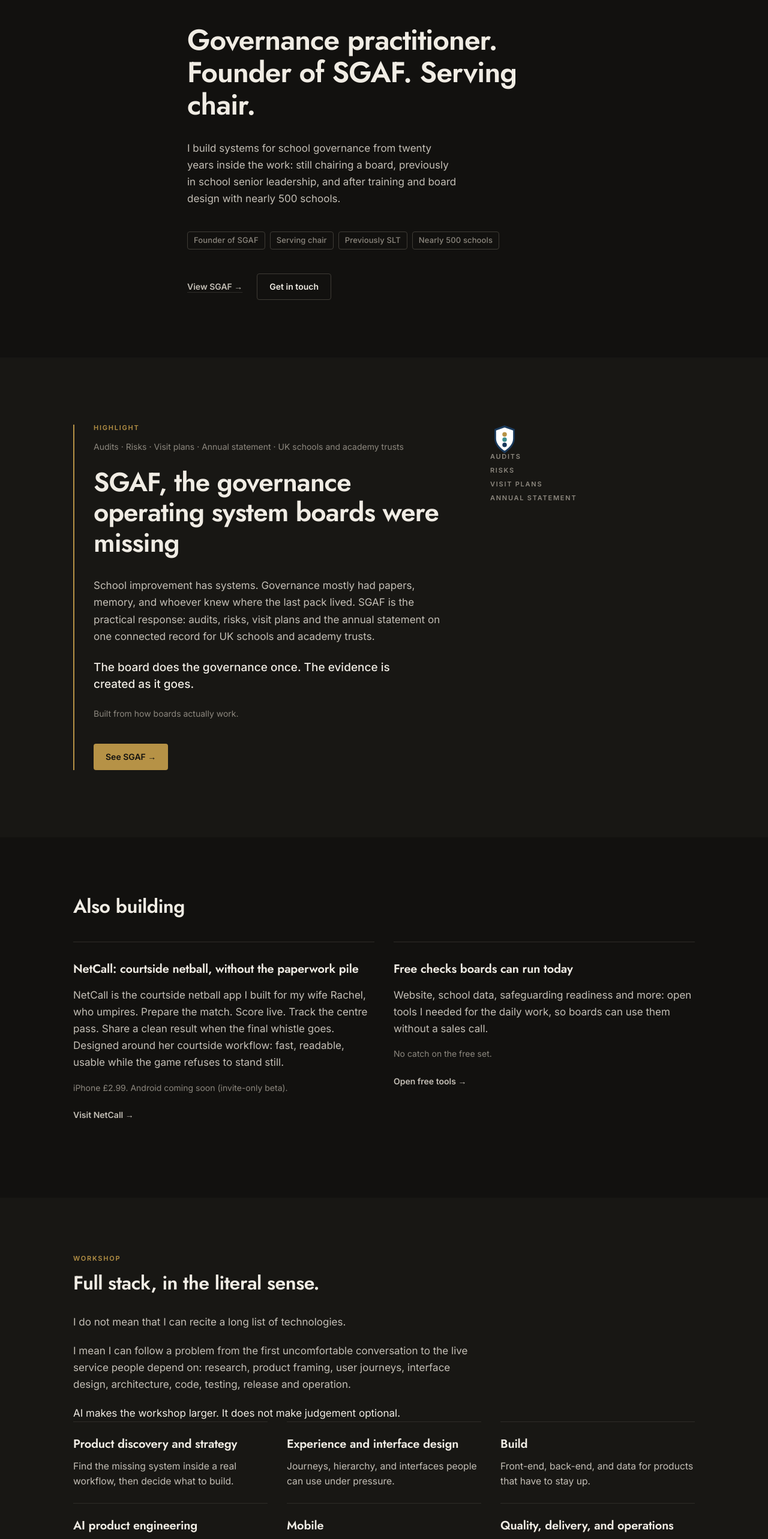
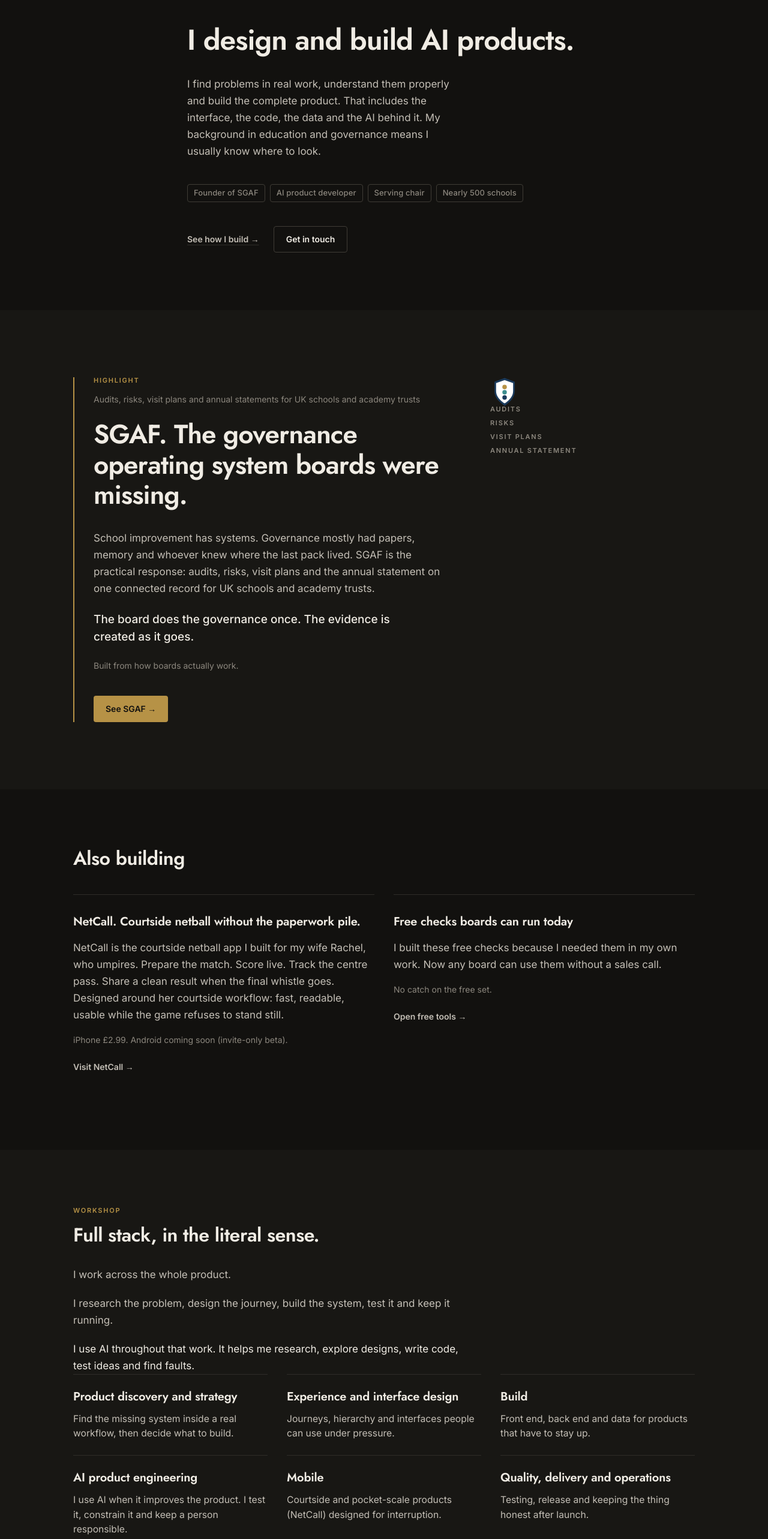
Before and after one commit to Vicariouso/joshuamangas-com, a Next.js app: page / in a window 1280 px wide. Shown: the part 120-2686 px from the top of the page at 60% size. Built offline with nearby package versions, Linux system fonts and the light colour scheme.

Commit message:
Rewrite homepage in plain Joshua voice

```diff
--- a/app/page.tsx
+++ b/app/page.tsx
@@ -34,14 +34,14 @@
   {
     title: "Governors, when was the last time you spoke about swimming?",
     abstract:
-      "Turn a news story into a board-ready comparison: school issue, local pattern, or strength to celebrate.",
+      "Turn a news story into a board-ready comparison: school issue, local pattern or strength to celebrate.",
     href: "https://www.linkedin.com/posts/joshuamangas_schoolgovernance-educationdata-governorchallenge-activity-7493319460536373248-wXTY",
     source: "On LinkedIn",
   },
   {
     title: "Recruiting governors isn’t the hard part",
     abstract:
-      "STEM ambassadors, social mobility, and putting careers outreach on the board agenda.",
+      "STEM ambassadors, social mobility and putting careers outreach on the board agenda.",
     href: "https://www.linkedin.com/posts/joshuamangas_latest-edition-of-its-really-not-that-hard-activity-7492616875982548992-0lrS",
     source: "On LinkedIn",
   },
@@ -49,8 +49,8 @@
 
 const proofChips = [
   "Founder of SGAF",
+  "AI product developer",
   "Serving chair",
-  "Previously SLT",
   "Nearly 500 schools",
 ] as const;
 
@@ -80,13 +80,13 @@
           className="shell-prose px-6 py-12 sm:px-8 sm:py-16 lg:py-24"
         >
           <h1 className="type-h1 text-text">
-            Governance practitioner. Founder of SGAF. Serving chair.
+            I design and build AI products.
           </h1>
           <p className="mt-8 max-w-[42ch] text-text-2" style={{ fontSize: "1.0625rem", lineHeight: 1.65 }}>
-            I build systems for school governance from twenty years inside the
-            work: still chairing a board, previously in school senior
-            leadership, and after training and board design with nearly 500
-            schools.
+            I find problems in real work, understand them properly and build
+            the complete product. That includes the interface, the code, the
+            data and the AI behind it. My background in education and governance
+            means I usually know where to look.
           </p>
 
           <ul className="mt-10 flex max-w-[42rem] flex-wrap gap-2">
@@ -98,12 +98,9 @@
           </ul>
 
           <div className="mt-10 flex flex-wrap items-center gap-6">
-            <ExtLink
-              href="https://governanceassurance.co.uk"
-              className="link-quiet text-sm font-semibold"
-            >
-              View SGAF →
-            </ExtLink>
+            <a href="#workshop" className="link-quiet text-sm font-semibold">
+              See how I build →
+            </a>
             <a href="#contact" className="btn-ghost">
               Get in touch
             </a>
@@ -121,21 +118,21 @@
               <div className="highlight-copy min-w-0">
                 <p className="meta text-accent">Highlight</p>
                 <p className="noun-rail mt-4">
-                  Audits · Risks · Visit plans · Annual statement · UK schools
+                  Audits, risks, visit plans and annual statements for UK schools
                   and academy trusts
                 </p>
                 <h2
                   id="highlight-heading"
                   className="type-h2-highlight mt-6 text-text"
                 >
-                  SGAF, the governance operating system boards were missing
+                  SGAF. The governance operating system boards were missing.
                 </h2>
                 <p
                   className="mt-8 max-w-[42rem] text-text-2"
                   style={{ fontSize: "1.0625rem", lineHeight: 1.65 }}
                 >
                   School improvement has systems. Governance mostly had papers,
-                  memory, and whoever knew where the last pack lived. SGAF is
+                  memory and whoever knew where the last pack lived. SGAF is
                   the practical response: audits, risks, visit plans and the
                   annual statement on one connected record for UK schools and
                   academy trusts.
@@ -198,7 +195,7 @@
               aria-labelledby="netcall-heading"
             >
               <h3 id="netcall-heading" className="type-h3 also-title text-text transition-colors duration-150">
-                NetCall: courtside netball, without the paperwork pile
+                NetCall. Courtside netball without the paperwork pile.
               </h3>
               <p className="mt-4 text-text-2" style={{ fontSize: "1.0625rem", lineHeight: 1.65 }}>
                 NetCall is the courtside netball app I built for my wife Rachel,
@@ -227,9 +224,8 @@
                 Free checks boards can run today
               </h3>
               <p className="mt-4 text-text-2" style={{ fontSize: "1.0625rem", lineHeight: 1.65 }}>
-                Website, school data, safeguarding readiness and more: open
-                tools I needed for the daily work, so boards can use them
-                without a sales call.
+                I built these free checks because I needed them in my own work.
+                Now any board can use them without a sales call.
               </p>
               <p className="mt-4 text-muted" style={{ fontSize: "0.875rem" }}>
                 No catch on the free set.
@@ -259,17 +255,15 @@
               style={{ fontSize: "1.0625rem", lineHeight: 1.65 }}
             >
               <p>
-                I do not mean that I can recite a long list of technologies.
+                I work across the whole product.
               </p>
               <p>
-                I mean I can follow a problem from the first uncomfortable
-                conversation to the live service people depend on: research,
-                product framing, user journeys, interface design, architecture,
-                code, testing, release and operation.
+                I research the problem, design the journey, build the system,
+                test it and keep it running.
               </p>
               <p className="text-text">
-                AI makes the workshop larger. It does not make judgement
-                optional.
+                I use AI throughout that work. It helps me research, explore
+                designs, write code, test ideas and find faults.
               </p>
             </div>
 
@@ -281,23 +275,23 @@
                 },
                 {
                   title: "Experience and interface design",
-                  body: "Journeys, hierarchy, and interfaces people can use under pressure.",
+                  body: "Journeys, hierarchy and interfaces people can use under pressure.",
                 },
                 {
                   title: "Build",
-                  body: "Front-end, back-end, and data for products that have to stay up.",
+                  body: "Front end, back end and data for products that have to stay up.",
                 },
                 {
                   title: "AI product engineering",
-                  body: "Where models earn their place, with evaluation, escalation, and human ownership.",
+                  body: "I use AI when it improves the product. I test it, constrain it and keep a person responsible.",
                 },
                 {
                   title: "Mobile",
                   body: "Courtside and pocket-scale products (NetCall) designed for interruption.",
                 },
                 {
-                  title: "Quality, delivery, and operations",
-                  body: "Tests, release, and keeping the thing honest after launch.",
+                  title: "Quality, delivery and operations",
+                  body: "Testing, release and keeping the thing honest after launch.",
                 },
               ].map((item) => (
                 <li key={item.title} className="workshop-cap-item">
@@ -314,14 +308,14 @@
 
             <div className="workshop-ai-teaser mt-12 max-w-[42rem]">
               <p className="type-h3 text-text">
-                A bigger workshop. The same accountability.
+                I use AI every day.
               </p>
               <p
                 className="mt-4 text-text-2"
                 style={{ fontSize: "1.0625rem", lineHeight: 1.65 }}
               >
-                AI can help draft the plan, write the code and challenge the
-                decision. It cannot own the consequences. I do.
+                It helps me work faster and see more possibilities. I do not ask
+                it to approve its own work.
               </p>
             </div>
 
@@ -335,9 +329,7 @@
               className="mt-10 max-w-[36rem] text-muted"
               style={{ fontSize: "0.9375rem", lineHeight: 1.55 }}
             >
-              Some people specialise in one layer.
-              <br />
-              I get interested in what happens between them.
+              The interesting problems usually sit between the layers.
             </p>
           </div>
         </section>
@@ -395,8 +387,8 @@
             Contact
           </h2>
           <p className="mt-5 text-text-2" style={{ fontSize: "1.0625rem", lineHeight: 1.65 }}>
-            For SGAF, NetCall, or governance work, reach me on LinkedIn, or
-            email.
+            Want to discuss a product, some governance work or an interesting
+            problem? Find me on LinkedIn or send an email.
           </p>
           <div className="mt-8 flex flex-wrap items-center gap-x-6 gap-y-4">
             <ExtLink
```
